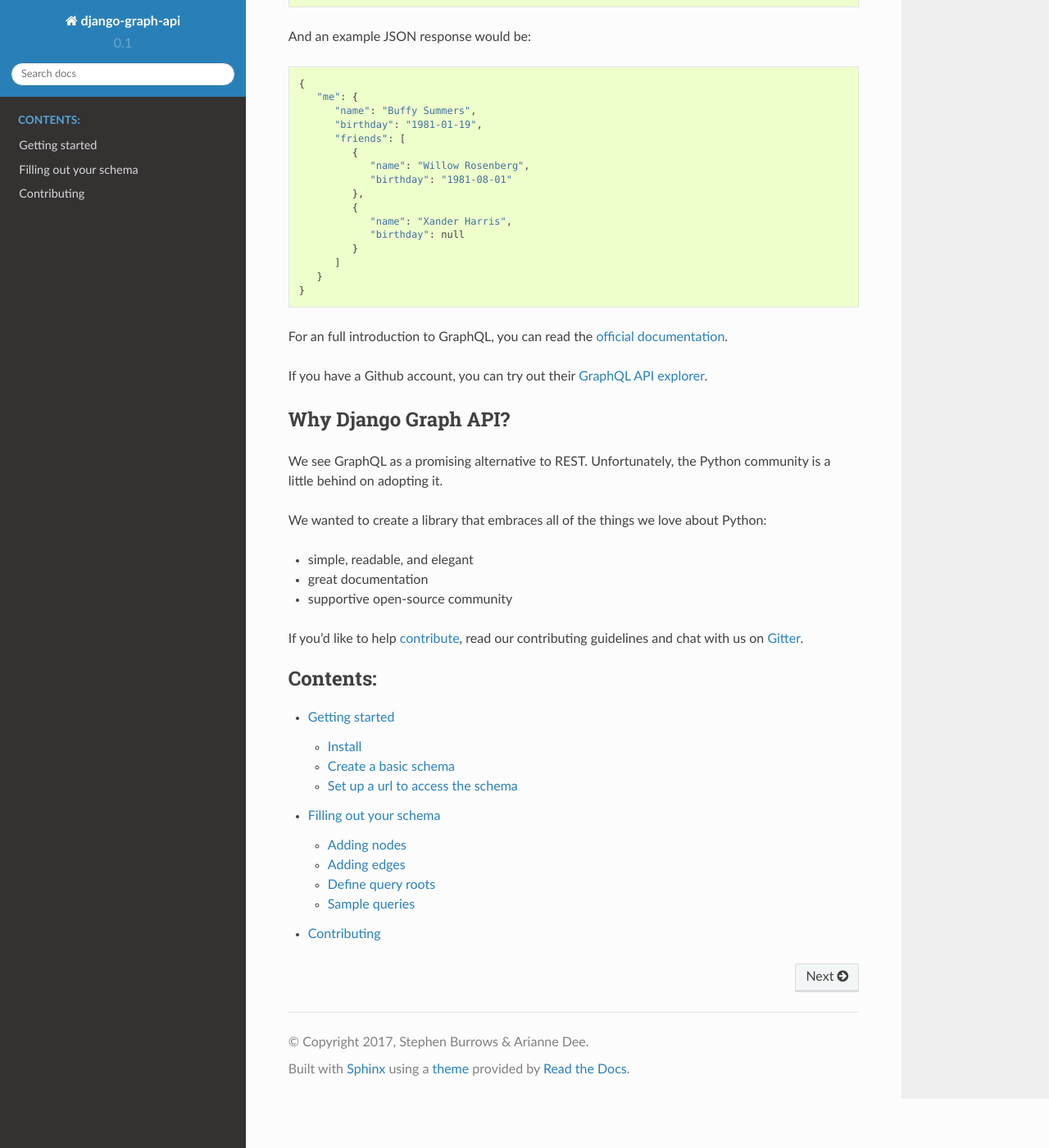
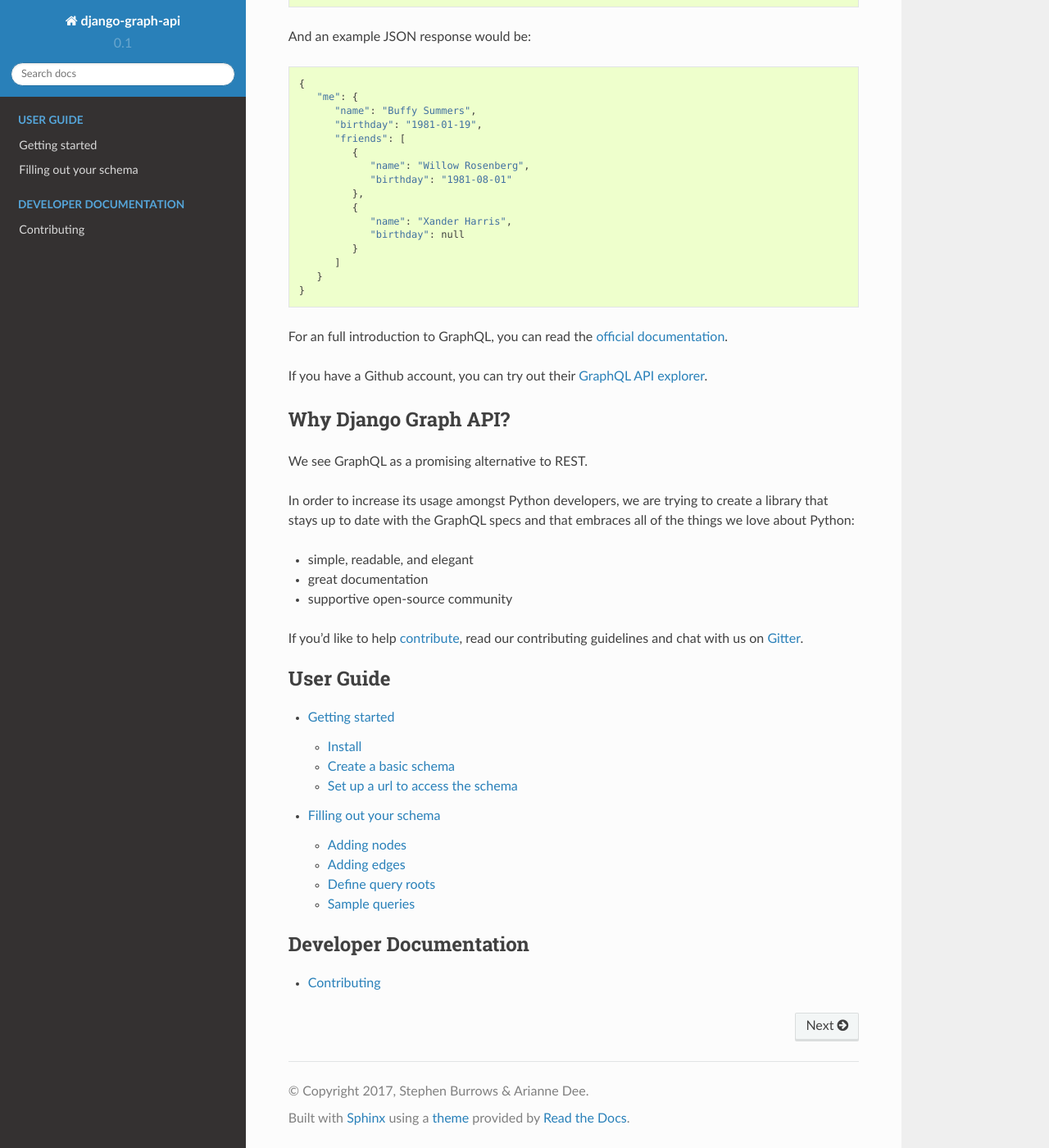
Before and after one commit to django-graph-api/django-graph-api, a Sphinx documentation site: the page built from docs/index.rst, in a window 1280 px wide and 1400 px high, scrolled down 778 px. Shown: the whole window at 82% size. Built offline with Sphinx 7.4.7 and the Read the Docs theme 2.0.0, drawn with Linux system fonts in a browser that asks for light colours.

Commit message:
Create different sections for docs

```diff
--- a/docs/index.rst
+++ b/docs/index.rst
@@ -67,9 +67,9 @@
 Why Django Graph API?
 +++++++++++++++++++++
 
-We see GraphQL as a promising alternative to REST. Unfortunately, the Python community is a little behind on adopting it.
+We see GraphQL as a promising alternative to REST.
 
-We wanted to create a library that embraces all of the things we love about Python:
+In order to increase its usage amongst Python developers, we are trying to create a library that stays up to date with the GraphQL specs and that embraces all of the things we love about Python:
 
 - simple, readable, and elegant
 - great documentation
@@ -88,8 +88,18 @@
 
 .. toctree::
    :maxdepth: 2
-   :caption: Contents:
+   :caption: User Guide
 
    getting_started
    define_nodes
+
+.. toctree::
+   :maxdepth: 2
+   :caption: Reference Documentation
+
+
+.. toctree::
+   :maxdepth: 1
+   :caption: Developer Documentation
+
    contribute
```
